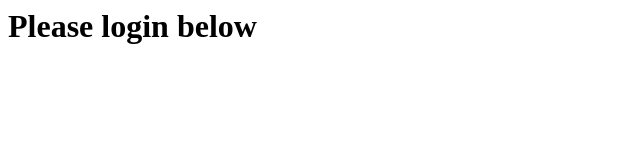
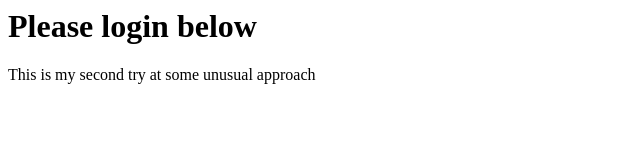
Before and after one commit to drew-fierst/class-demo, a plain HTML site: page login.html in a window 1280 px wide. Shown: the whole page, without its empty margins (0-640 px from the left). Drawn offline with Linux system fonts and the light colour scheme.

Commit message:
other wacky try

```diff
--- a/login.html
+++ b/login.html
@@ -5,5 +5,6 @@
 	<body>
 		<h1>Please login below</h1>
 
+		<p>This is my second try at some unusual approach</p>
 	</body>
 </html>
```
